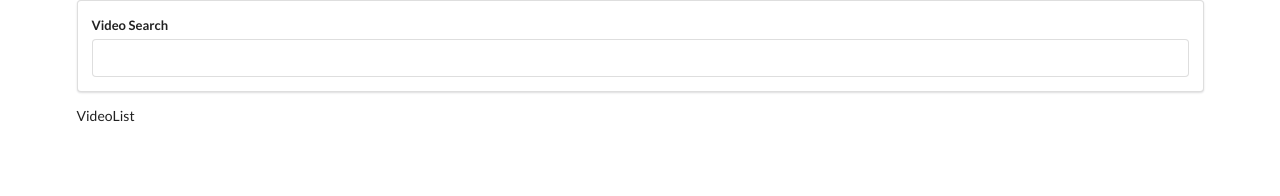
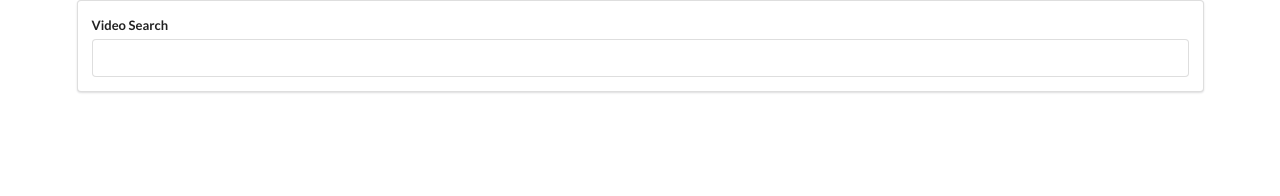
Before and after one commit to basilng/video-hooks, a React (Create React App) app: page / in a window 1280 px wide. Shown: the top 196 px of the page. Built offline with nearby package versions, Linux system fonts and the light colour scheme.

Commit message:
Rendering List of Videos

```diff
--- a/src/components/VideoItem.js
+++ b/src/components/VideoItem.js
@@ -1 +1,7 @@
 import React from "react";
+
+const VideoItem = (props) => {
+  return <div> Video Item</div>;
+};
+
+export default VideoItem;
--- a/src/components/VideoList.js
+++ b/src/components/VideoList.js
@@ -1,8 +1,11 @@
 import React from "react";
+import VideoItem from "./VideoItem";
 
-const VideoList = (props) => {
-  console.log(props.videos);
-  return <div>VideoList</div>;
+const VideoList = ({ videos }) => {
+  const renderedList = videos.map((video) => {
+    return <VideoItem />;
+  });
+  return <div>{renderedList}</div>;
 };
 
 export default VideoList;
```
